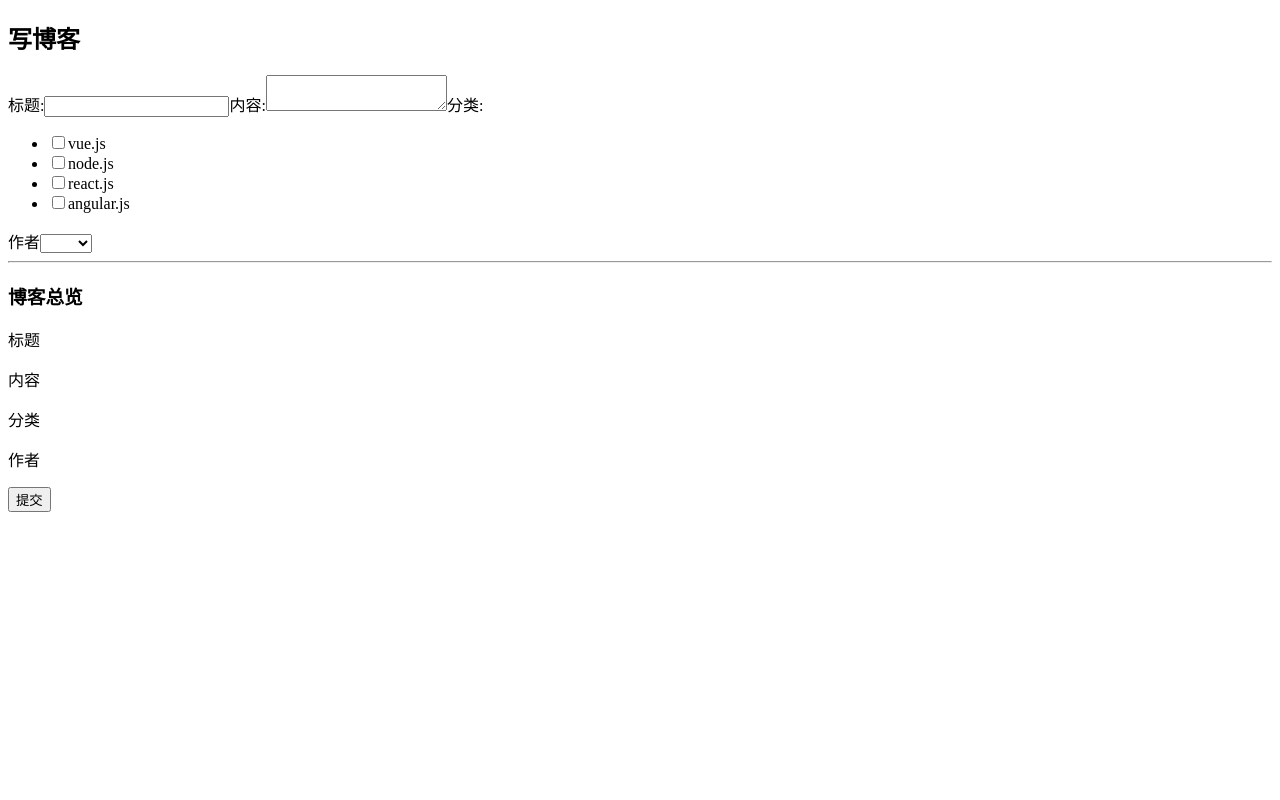
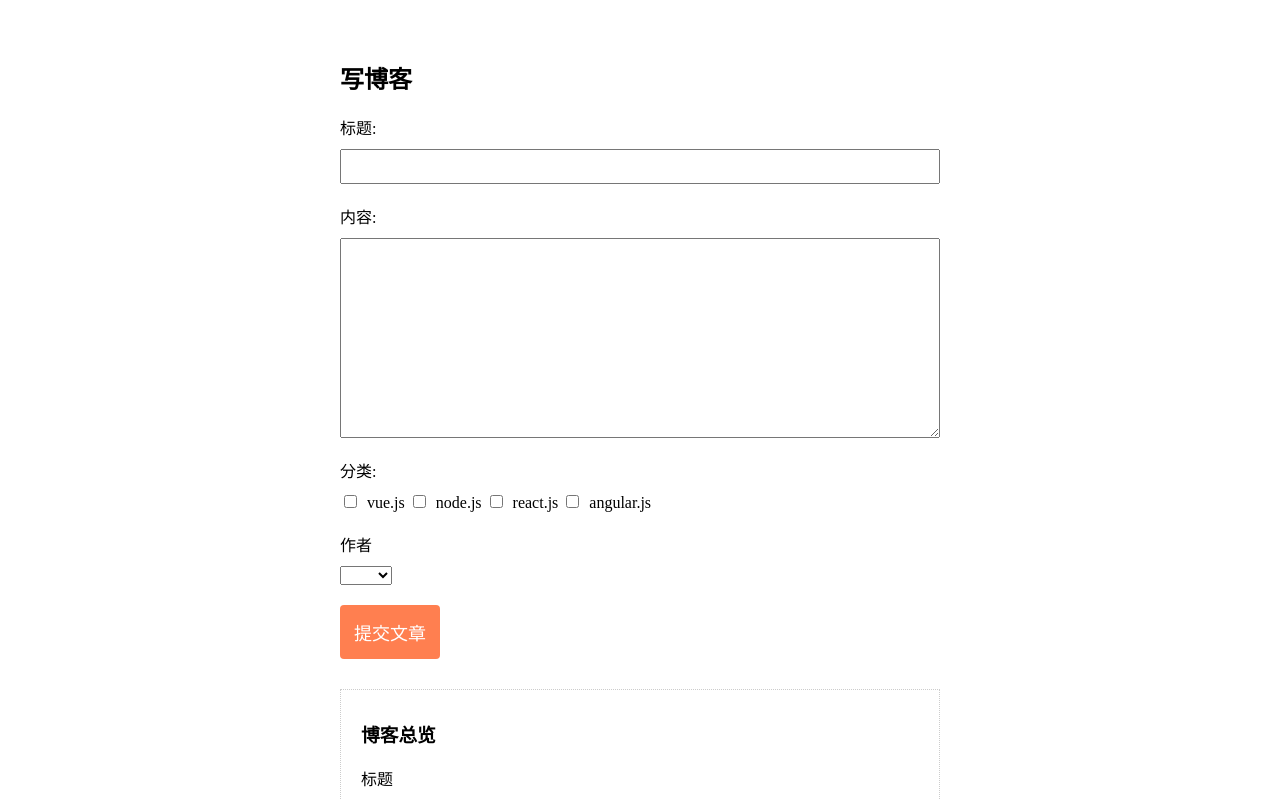
Before and after one commit to xilemi/2021-learn-web, a Vue app in the folder vueproj/blog/: page / in a window 1280 px wide. Shown: the top 800 px of the page. Built offline with nearby package versions, Linux system fonts and the light colour scheme; the HTML template or start-up script is replaced by a standard one; what vue-resource would draw is missing.

Commit message:
完成添加blog样式

```diff
--- a/vueproj/blog/src/components/addblog.vue
+++ b/vueproj/blog/src/components/addblog.vue
@@ -1,26 +1,27 @@
 <template>
-  <div class="addblog">
+  <div id="addblog">
      <h2>写博客</h2>
-     <form>
+     <form  v-if="!s">
       <label>标题:</label>
       <input type="text" v-model="blog.title">
       <label>内容:</label>
       <textarea v-model="blog.content"></textarea>
       <label>分类:</label>
-      <div class="checkbox" >
-        <ul>
-          <li><input type="checkbox" value="vue.js" v-model="blog.catagories">vue.js</li>
-          <li><input type="checkbox" value="node.js" v-model="blog.catagories">node.js</li>
-          <li><input type="checkbox" value="react.js" v-model="blog.catagories">react.js</li>
-          <li><input type="checkbox" value="angular.js" v-model="blog.catagories">angular.js</li>
-        </ul>
+      <div id="checkboxs" >
+        <input type="checkbox" value="vue.js" v-model="blog.catagories">vue.js
+          <input type="checkbox" value="node.js" v-model="blog.catagories">node.js
+          <input type="checkbox" value="react.js" v-model="blog.catagories">react.js
+          <input type="checkbox" value="angular.js" v-model="blog.catagories">angular.js
       </div>
       <label>作者</label>
       <select v-model="blog.author" >
         <option v-for="author in authors">{{author}}</option>
       </select>
+      <button @click="post">提交文章</button>
      </form>
-     <hr>
+     <div v-if="s">
+       <h3>提交成功!!!!</h3>
+     </div>
      <div id="preview">
        <h3>博客总览</h3>
        <p>标题</p>
@@ -29,15 +30,13 @@
        <p>{{blog.content}}</p>
        <p>分类</p>
        <p>
-         <ul>
            <!-- 读取分类 -->
          <li v-for="catagory in blog.catagories">{{catagory}}</li>
-       </ul>
       </p>
       <p>作者</p>
        <p>{{blog.author}}</p>
      </div>
-     <button>提交</button>
+
   </div>
 </template>
 
@@ -53,9 +52,23 @@ export default {
         //  以数组保存选中的分类
          catagories:[],
         //  保存选中的作者
-         author:''
-       },
+         author:'',
+        },
+       s:false,
        authors:["111","2222","xile"]
+    }
+  },
+  methods: {
+    post(){
+      this.$http.post("https://jsonplaceholder.typicode.com/posts",{
+          title:this.blog.title,
+          body:this.blog.content,
+          userId:"1"
+      }).then((data)=>{
+        console.log(data);
+        this.s=true;
+      })
+
     }
   },
   components: {
@@ -65,5 +78,54 @@ export default {
 </script>
 
 <style scoped>
-
+#addblog *{
+  box-sizing: border-box;
+}
+#addblog{
+  margin: 20px auto;
+  max-width: 600px;
+  padding: 20px;
+}
+label{
+  display: block;
+  margin: 20px 0 10px;
+}
+input[type="text"],textarea,section{
+  display: block;
+  width: 100%;
+  padding: 8px;
+}
+textarea{
+  height: 200px;
+}
+#checkboxs label{
+  display: inline-block;
+  margin-top: 0;
+}
+#checkboxs input{
+  display: inline-block;
+  margin-right: 10px;
+}
+li{
+  list-style: none;
+}
+button{
+  display: block;
+  margin: 20px 0;
+  background: coral;
+  color: #fff;
+  border: 0;
+  font-size: 18px;
+  border-radius: 4px;
+  padding: 14px;
+  cursor: pointer;
+}
+#preview{
+  padding: 10px 20px;
+  border: 1px dotted #ccc;
+  margin: 30px 0;
+}
+h3{
+  margin-top: 20px;
+}
 </style>
```
